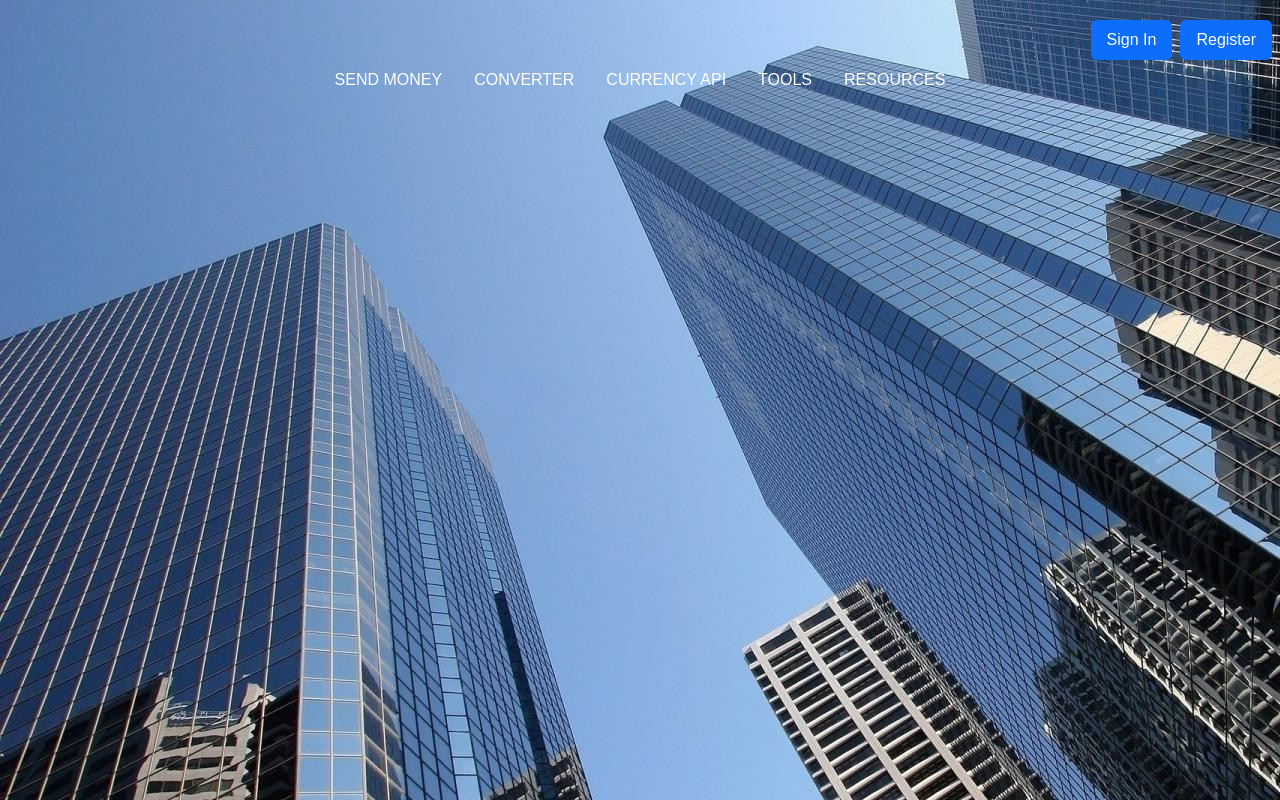
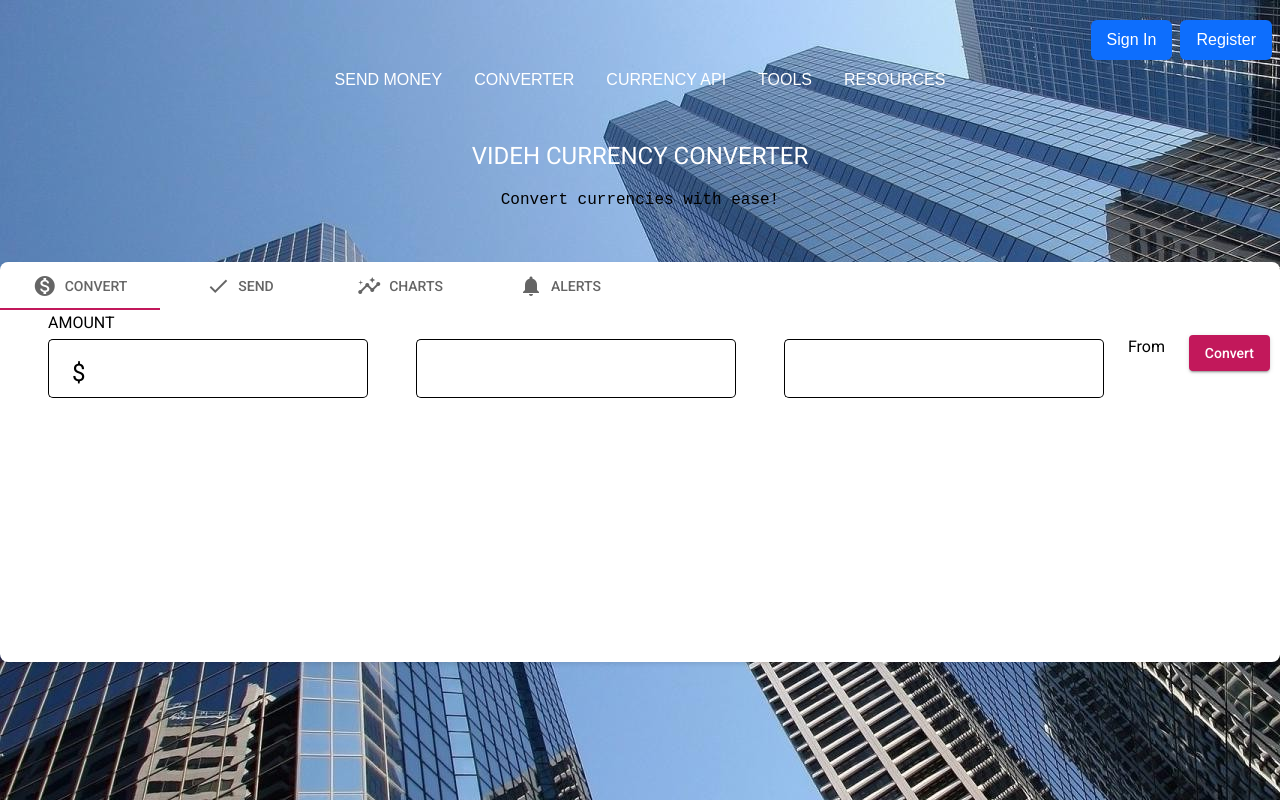
Before and after one commit to Devisbrian/CurrencyConverter, an Angular app: page / in a window 1280 px wide. Built offline with nearby package versions, Linux system fonts and the light colour scheme.

Commit message:
few adds

```diff
--- a/src/app/layout/home/home.component.html
+++ b/src/app/layout/home/home.component.html
@@ -1,10 +1,12 @@
 <!DOCTYPE html>
 <html lang="en">
+
 <head>
   <meta charset="UTF-8">
   <meta name="viewport" content="width=device-width, initial-scale=1.0">
   <title>Currency Converter</title>
 </head>
+
 <body>
   <div class="top-nav left custom-padding">
     <ul class="nav justify-content-end">
@@ -18,10 +20,10 @@
       </ul>
     </ul>
   </div>
-      <div class="top-nav center" >
+  <div class="top-nav center">
     <ul class="nav justify-content-center">
       <li class="nav-item">
-            <a class="nav-link active text-white"  aria-current="page" href="#">SEND MONEY</a>
+        <a class="nav-link active text-white" aria-current="page" href="#">SEND MONEY</a>
       </li>
       <li class="nav-item">
         <a class="nav-link text-white" href="#">CONVERTER</a>
@@ -40,5 +42,69 @@
 
   </div>
 
+  <div class="sub-section content-highlight text-white">
+    <h1>VIDEH CURRENCY CONVERTER</h1>
+    <span class="hint-message">Convert currencies with ease!</span>
+  </div>
+  <!-- converter div -->
+  <div class="converter">
+    <mat-tab-group>
+      <mat-tab>
+        <ng-template mat-tab-label>
+          <mat-icon class="example-tab-icon text-black">monetization_on</mat-icon>
+          <span>CONVERT</span>
+        </ng-template>
+        <!-- amount input -->
+       <span class="amount fields">AMOUNT</span>
+        <mat-form-field class="fields col-md-3" appearance="outline">
+          <mat-label></mat-label>
+          <div class="dollar-sign">$</div>
+          <input matInput placeholder="Placeholder" class="input-with-dollar-sign">
+        </mat-form-field>
+         <!-- From -->
+        <span class="from" > From</span>
+        <mat-form-field class="fields col-md-3" appearance="outline">
+          <mat-label></mat-label>
+          <input matInput placeholder="" class="input-with-dollar-sign">
+        </mat-form-field>
+        <!-- To -->
+
+        <mat-form-field class="fields col-md-3" appearance="outline">
+          <mat-label></mat-label>
+          <input matInput placeholder="" class="input-with-dollar-sign">
+        </mat-form-field>
+
+        <button mat-raised-button color="primary">Convert</button>
+      </mat-tab>
+
+      <mat-tab>
+        <ng-template mat-tab-label>
+          <mat-icon class="example-tab-icon text-black">done</mat-icon>
+          <span>SEND</span>
+        </ng-template>
+        Content 2
+      </mat-tab>
+      <mat-tab>
+        <ng-template mat-tab-label>
+          <mat-icon class="example-tab-icon text-black">insights</mat-icon>
+          <span>CHARTS</span>
+        </ng-template>
+        Content 2
+      </mat-tab>
+
+      <mat-tab>
+        <ng-template mat-tab-label>
+          <mat-icon class="example-tab-icon text-black">notifications</mat-icon>
+          <span>ALERTS</span>
+        </ng-template>
+
+        Content 3
+      </mat-tab>
+    </mat-tab-group>
+
+  </div>
+
+
 </body>
+
 </html>
--- a/src/app/layout/home/home.component.scss
+++ b/src/app/layout/home/home.component.scss
@@ -1,4 +1,3 @@
-
 body {
     background-image: url('../../../assets/img.jpg');
     // margin-top: 35px;
@@ -7,6 +6,128 @@ body {
     text-align: center;
 
 }
-.custom-padding{
+
+.custom-padding {
     padding-top: 20px;
 }
+
+.sub-section {
+    margin-top: 40px;
+    font-family: monospace;
+    font-weight: 400;
+}
+
+h1 {
+    color: white;
+}
+
+.example-tab-icon {
+    margin-right: 8px;
+}
+
+.converter {
+    margin-top: 50px;
+    display: flex;
+    // flex-direction: column;
+    align-items: center;
+    justify-content: center;
+
+}
+
+mat-tab-group {
+    background-color: white;
+    border-radius: 8px;
+    /* Optional: Add border-radius for rounded corners */
+    box-shadow: 0 2px 4px rgba(0, 0, 0, 0.1);
+    /* Optional: Add box shadow for a subtle effect */
+    width: 180vh;
+    height: 50vh;
+
+}
+
+span {
+    color: black;
+}
+
+::ng-deep .mat-tab-label {
+    min-width: 200px;
+    /* Adjust the width according to your preference */
+    justify-content: left;
+    /* Optional: Centers the content horizontally */
+}
+
+button {
+    float: right;
+    margin-right: 10px;
+    margin-bottom: 10px;
+}
+
+
+/* Add this to your global styles or component-specific styles */
+::ng-deep .mat-form-field-appearance-outline .mat-form-field-outline {
+    color: #000;
+    /* Set the border color to black or your desired color */
+}
+
+::ng-deep .mat-form-field-appearance-outline .mat-form-field-label {
+    color: #000;
+    /* Set the label color to black or your desired color */
+}
+
+/* Optional: Set the focus color */
+::ng-deep .mat-form-field-appearance-outline .mat-form-field-outline-thick {
+    color: #000;
+    /* Set the focus border color to black or your desired color */
+}
+
+.example-container mat-form-field + mat-form-field {
+    margin-left: 8px;
+}
+
+.example-right-align {
+    text-align: right;
+}
+
+input.example-right-align::-webkit-outer-spin-button,
+input.example-right-align::-webkit-inner-spin-button {
+    display: none;
+}
+
+.mat-form-field {
+    position: relative;
+}
+
+.dollar-sign {
+    position: absolute;
+    top: 50%;
+    left: 12px;
+    /* Adjust the left position as needed */
+    transform: translateY(-50%);
+    color: black;
+    /* Set the color you want */
+    font-size: 1.5rem;
+    /* Adjust the font size as needed */
+    pointer-events: none;
+    /* Ensure the dollar sign doesn't interfere with input */
+}
+
+.input-with-dollar-sign {
+    padding-left: 30px;
+    /* Adjust the padding to ensure the input starts after the dollar sign */
+}
+
+.fields {
+    float: left;
+    margin-left: 6vh;
+    // margin-top: 30px;
+}
+.amount{
+    top: 10vh !important;
+    margin-right: 150vh;
+}
+.from{
+    top: 10vh !important;
+}
+.to{
+  margin-right: 70vh;
+}
```
Lines whose indentation alone changed are shown as unchanged.
